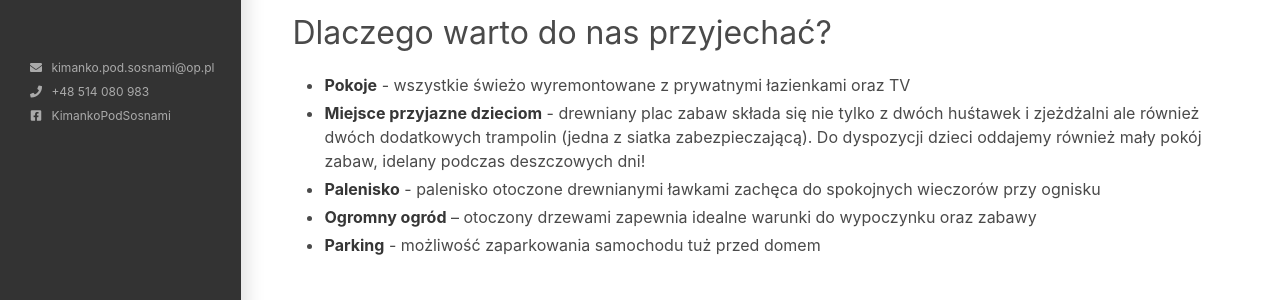
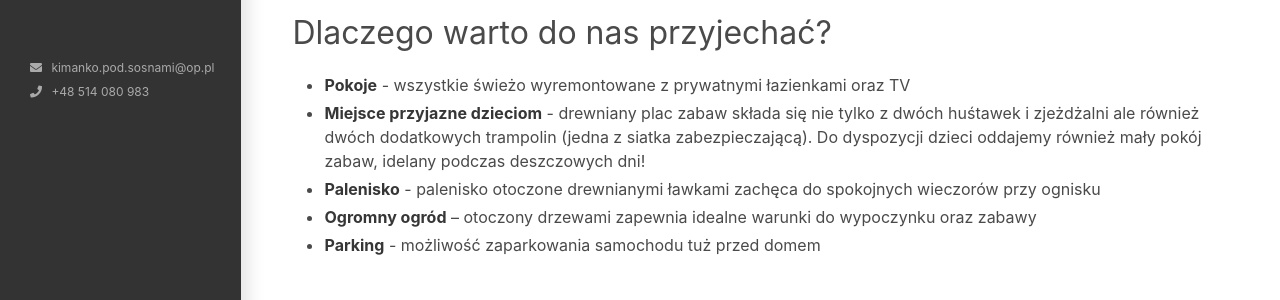
Before and after one commit to Kimanko-pod-Sosnami/Kimanko-pod-Sosnami.github.io, a Jekyll site: the page built from index.html, in a window 1280 px wide. Shown: the part 552-852 px from the top of the page. Built offline with Jekyll 4.4.1, drawn with Linux system fonts in a browser that asks for light colours.

Commit message:
Update default.pl.html

```diff
--- a/_layouts/default.pl.html
+++ b/_layouts/default.pl.html
@@ -67,7 +67,7 @@
               <div class="menu-contact">
                   <p><span class="icon"><i class="fas fa-envelope"></i></span> <a href="mailto:{{ site.data.contact.email }}">{{ site.data.contact.email }}</a></p>
                   <p><span class="icon"><i class="fas fa-phone"></i></span> {{ site.data.contact.tel }}</p>
-                  <p><span class="icon"><i class="fab fa-facebook-square"></i></span> <a href="{{ site.data.contact.facebook.url }}">{{ site.data.contact.facebook.name }}</a></p>
+                  <!--<p><span class="icon"><i class="fab fa-facebook-square"></i></span> <a href="{{ site.data.contact.facebook.url }}">{{ site.data.contact.facebook.name }}</a></p>-->
               </p>
           </div>
         </aside>
```
